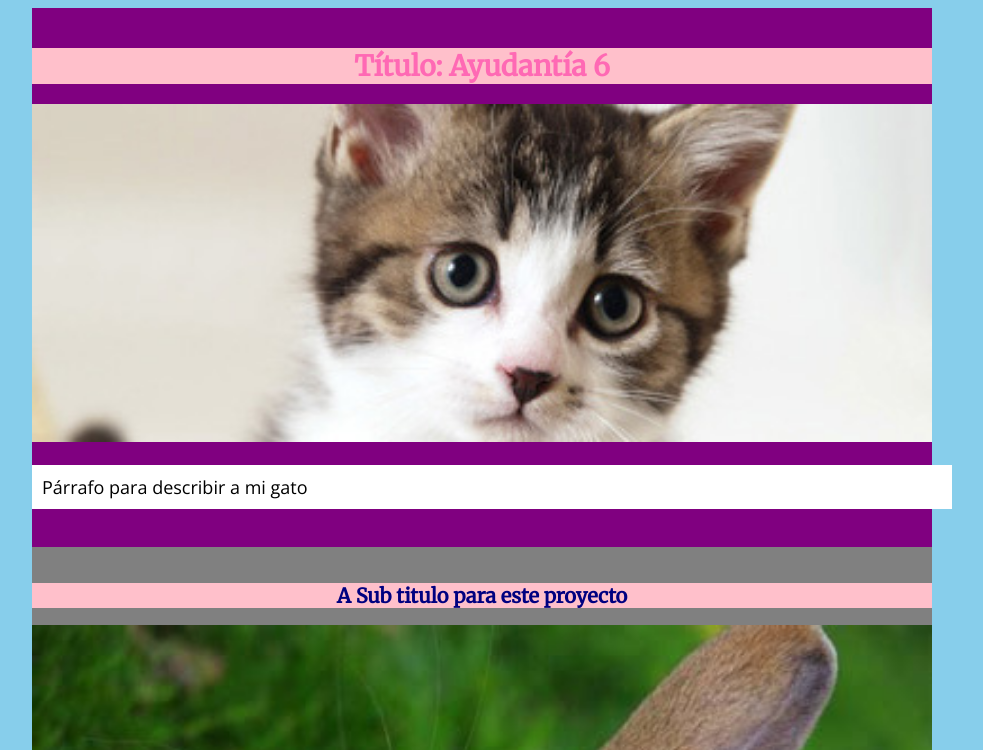
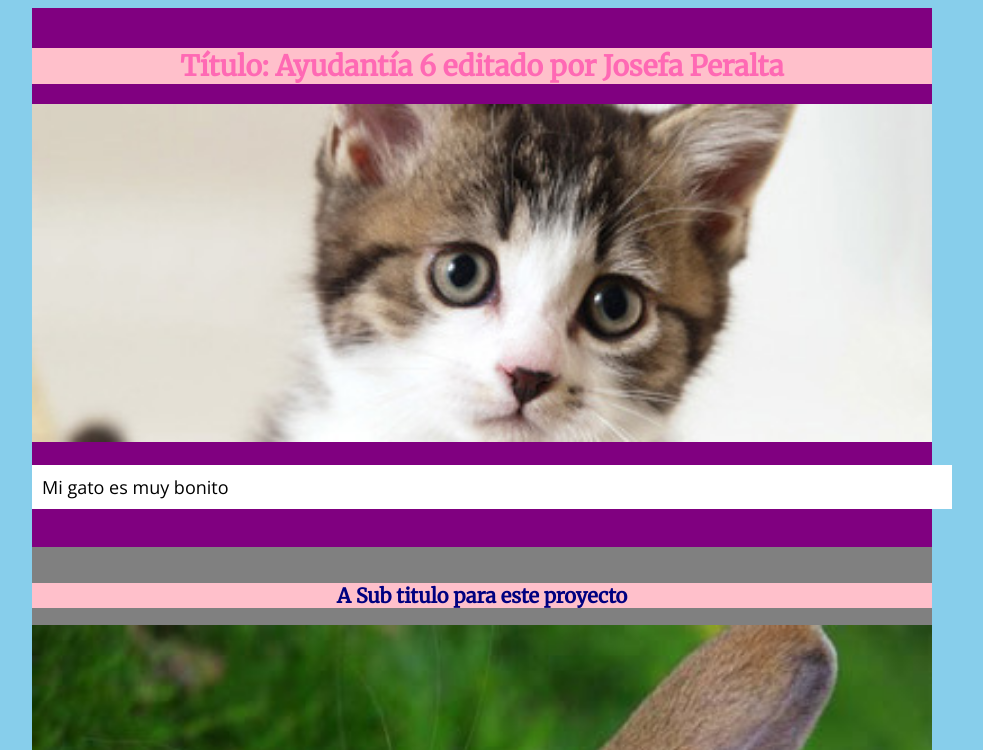
Before and after one commit to Tokytoo/m02-g17, a plain HTML site: page index.html in a window 1280 px wide. Shown: the top 750 px of the page, without its empty margins (158-1141 px from the left). Drawn offline with nearby package versions, Linux system fonts and the light colour scheme.

Commit message:
Cambio titulo y descripción foto

```diff
--- a/index.html
+++ b/index.html
@@ -17,9 +17,9 @@
 
 
 	<div id="introduccion">
-		<h1>Título: Ayudantía 6</h1>
+		<h1>Título: Ayudantía 6 editado por Josefa Peralta</h1>
 		<img src="img/imagen01.jpg">
-		<p>Párrafo para describir a mi gato</p>
+		<p>Mi gato es muy bonito </p>
 	</div>
 
 
```
